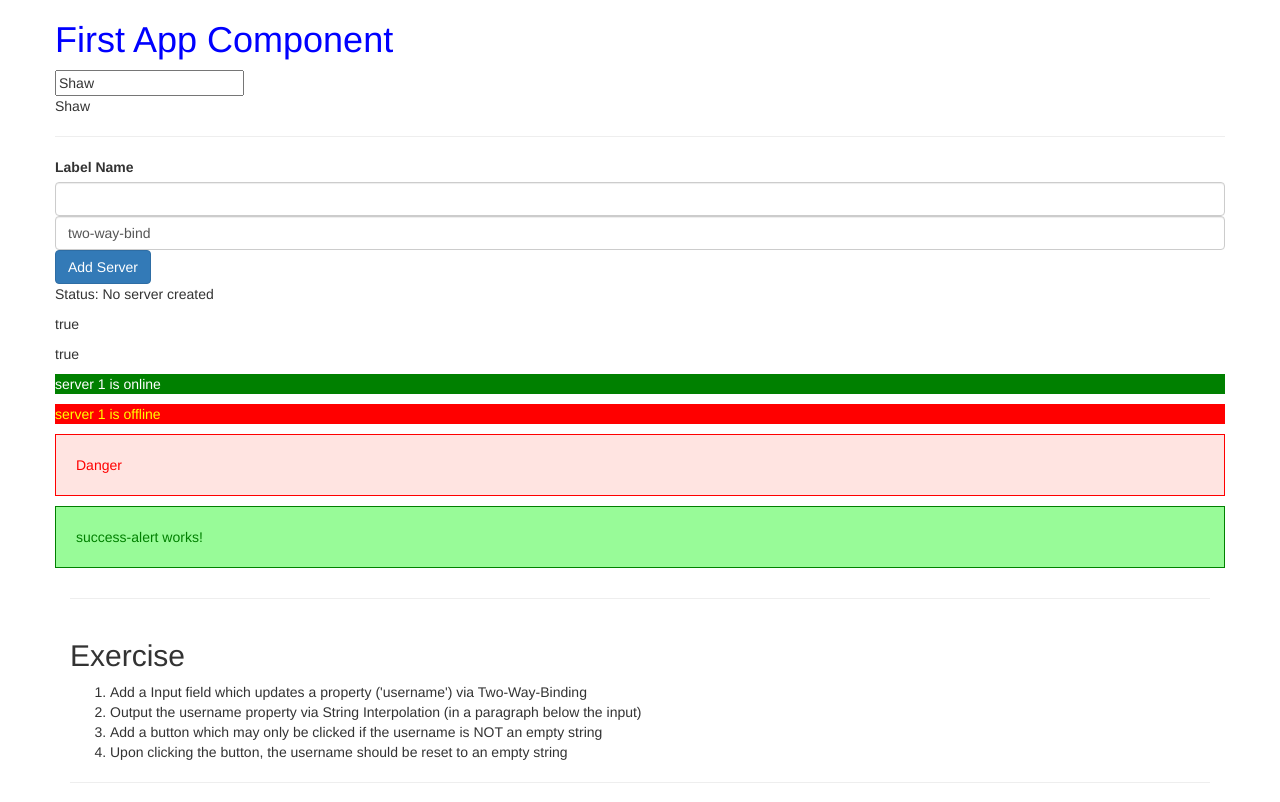
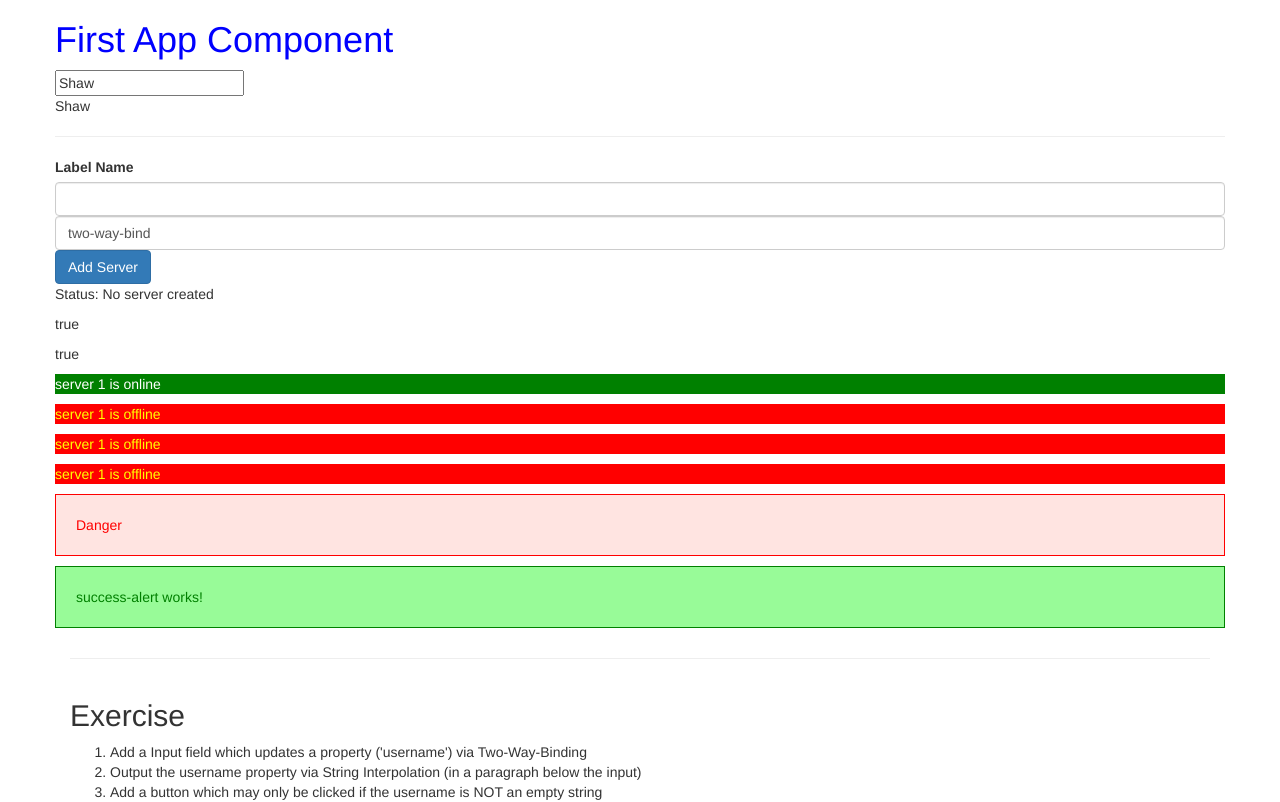
Before and after one commit to shawlu95/angular-first-app, an Angular app: page / in a window 1280 px wide. Shown: the top 802 px of the page. Built offline with nearby package versions, Linux system fonts and the light colour scheme.

Commit message:
ngFor directive: render variable number of components

```diff
--- a/src/app/servers/servers.component.html
+++ b/src/app/servers/servers.component.html
@@ -15,3 +15,4 @@
 <p [innerText]="allowNewServer"></p>
 <app-server></app-server>
 <app-server></app-server>
+<app-server *ngFor="let server of servers"> </app-server>
--- a/src/app/servers/servers.component.ts
+++ b/src/app/servers/servers.component.ts
@@ -10,6 +10,7 @@ export class ServersComponent implements OnInit {
   serverCreationStatus: string = 'No server created';
   serverName: string = 'two-way-bind';
   serverCreated: boolean = false;
+  servers = ['Server 1', 'Server 2'];
 
   constructor() {
     setTimeout(() => {
@@ -22,6 +23,7 @@ export class ServersComponent implements OnInit {
   onCreateServer(): void {
     this.serverCreationStatus = 'Server was created: ' + this.serverName;
     this.serverCreated = true;
+    this.servers.push(this.serverName);
   }
 
   onUpdateServerName(event): void {
```
